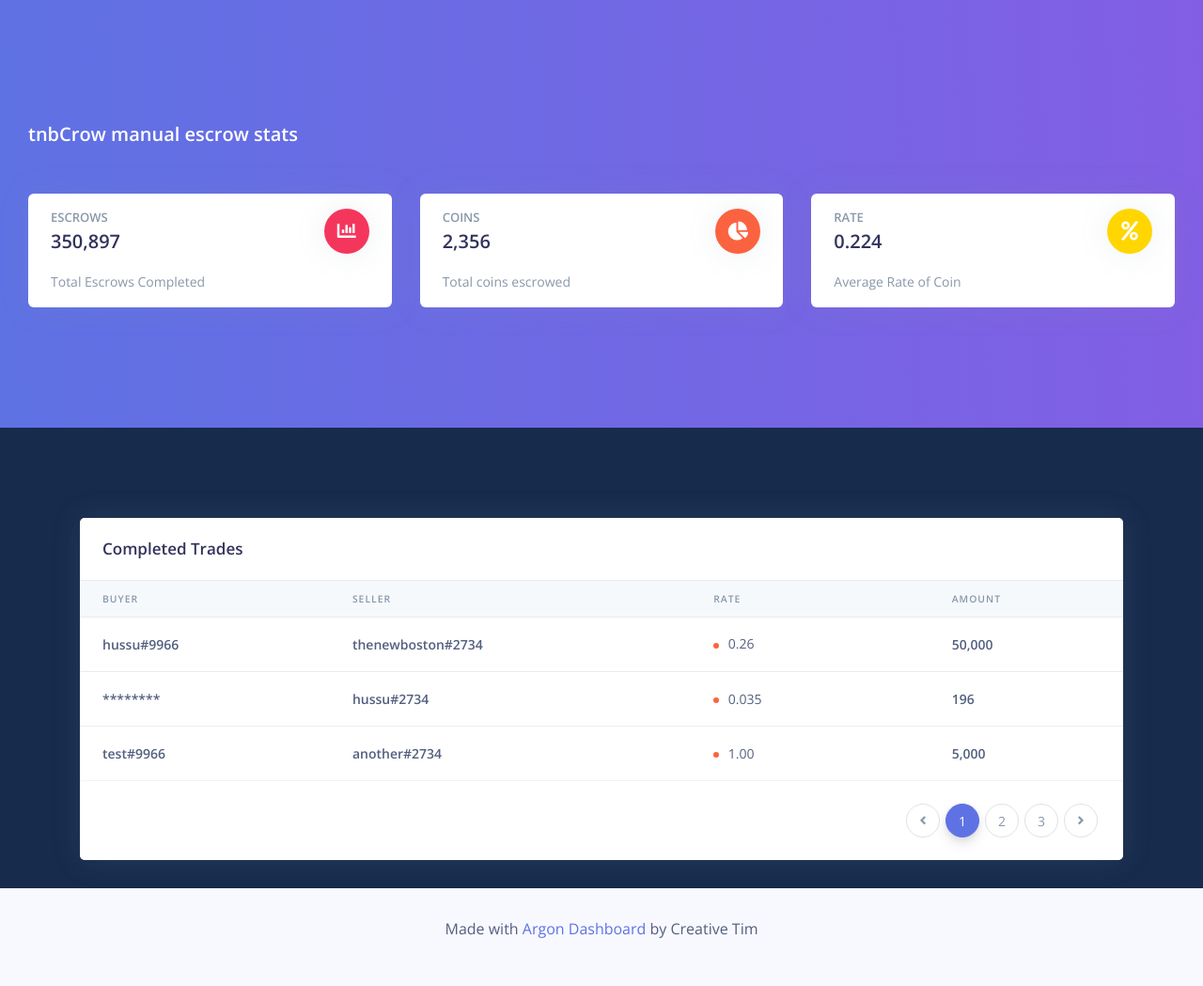
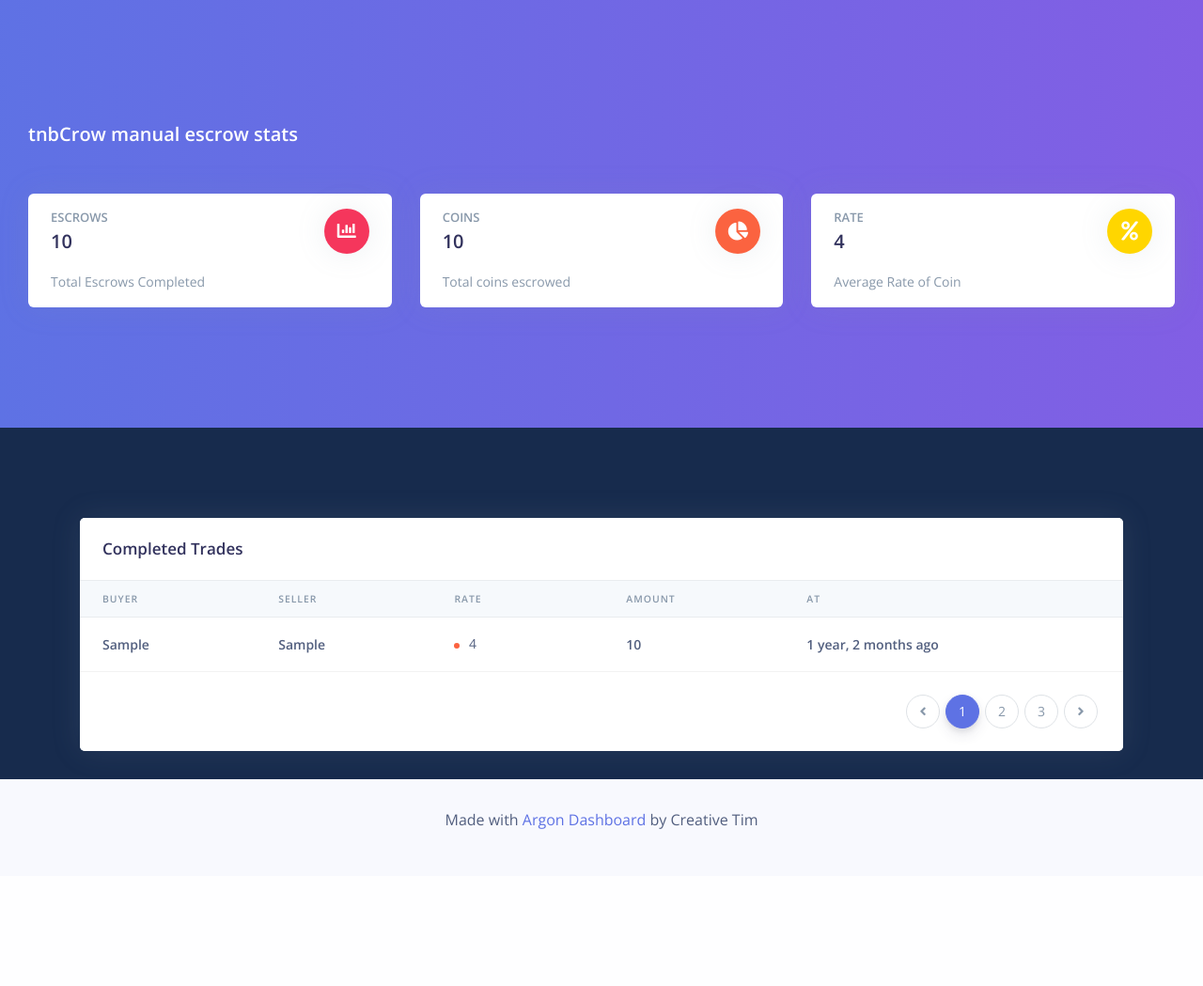
Before and after one commit to tnbCrow/crow-mvp, a Django app: page / in a window 1280 px wide. Shown: the whole page at 94% size. After the commit the page ends 882 px from the top, so only its background shows below. Run offline with Django 3.2, Linux system fonts and the light colour scheme; tables that the repository leaves empty hold one stand-in row (values such as "Sample post"); some libraries are stand-ins or nearby versions.

Commit message:
database contents in template

```diff
--- a/config/settings.py
+++ b/config/settings.py
@@ -25,7 +25,9 @@ INSTALLED_APPS = [
     'django.contrib.sessions',
     'django.contrib.messages',
     'django.contrib.staticfiles',
-    'trades'
+    'django.contrib.humanize',
+
+    'trades',
 ]
 
 MIDDLEWARE = [
--- a/trades/templates/home.html
+++ b/trades/templates/home.html
@@ -1,4 +1,6 @@
 {% load static %}
+{% load humanize %}
+
 <link href="https://fonts.googleapis.com/css?family=Open+Sans:300,400,600,700" rel="stylesheet">
 <link href="https://cdnjs.cloudflare.com/ajax/libs/font-awesome/5.3.1/css/all.min.css" rel="stylesheet">
 <link href="{% static 'trades/argon.css' %}" rel="stylesheet">
@@ -16,7 +18,7 @@
                   <div class="row">
                     <div class="col">
                       <h5 class="card-title text-uppercase text-muted mb-0">Escrows</h5>
-                      <span class="h2 font-weight-bold mb-0">350,897</span>
+                      <span class="h2 font-weight-bold mb-0">{{ object_list.stats.total_escrows }}</span>
                     </div>
                     <div class="col-auto">
                       <div class="icon icon-shape bg-danger text-white rounded-circle shadow">
@@ -36,7 +38,7 @@
                   <div class="row">
                     <div class="col">
                       <h5 class="card-title text-uppercase text-muted mb-0">Coins</h5>
-                      <span class="h2 font-weight-bold mb-0">2,356</span>
+                      <span class="h2 font-weight-bold mb-0">{{ object_list.stats.total_coins }}</span>
                     </div>
                     <div class="col-auto">
                       <div class="icon icon-shape bg-warning text-white rounded-circle shadow">
@@ -56,7 +58,7 @@
                   <div class="row">
                     <div class="col">
                       <h5 class="card-title text-uppercase text-muted mb-0">Rate</h5>
-                      <span class="h2 font-weight-bold mb-0">0.224</span>
+                      <span class="h2 font-weight-bold mb-0">{{ object_list.stats.rate }}</span>
                     </div>
                     <div class="col-auto">
                       <div class="icon icon-shape bg-yellow text-white rounded-circle shadow">
@@ -94,93 +96,47 @@
                     <th scope="col">Seller</th>
                     <th scope="col">Rate</th>
                     <th scope="col">Amount</th>
+                    <th scope="col">At</th>
                   </tr>
                 </thead>
                 <tbody>
+                {% for info in object_list.trades %}
                   <tr>
                     <th scope="row">
                       <div class="media align-items-center">
                         <div class="media-body">
-                          <span class="mb-0 text-sm">hussu#9966</span>
+                          <span class="mb-0 text-sm">{{ info.buyer }}</span>
                         </div>
                       </div>
                     </th>
                     <th scope="row">
                       <div class="media align-items-center">
                         <div class="media-body">
-                          <span class="mb-0 text-sm">thenewboston#2734</span>
+                          <span class="mb-0 text-sm">{{ info.seller }}</span>
                         </div>
                       </div>
                     </th>
                     <td>
                       <span class="badge badge-dot mr-4">
-                        <i class="bg-warning"></i> 0.26
+                        <i class="bg-warning"></i> {{ info.rate }}
                       </span>
                     </td>
                     <th scope="row">
                       <div class="media align-items-center">
                         <div class="media-body">
-                          <span class="mb-0 text-sm">50,000</span>
-                        </div>
-                      </div>
-                    </th>
-                  </tr>
-                  <tr>
-                    <th scope="row">
-                      <div class="media align-items-center">
-                        <div class="media-body">
-                          <span class="mb-0 text-sm">********</span>
+                          <span class="mb-0 text-sm">{{ info.amount }}</span>
                         </div>
                       </div>
                     </th>
                     <th scope="row">
                       <div class="media align-items-center">
                         <div class="media-body">
-                          <span class="mb-0 text-sm">hussu#2734</span>
-                        </div>
-                      </div>
-                    </th>
-                    <td>
-                      <span class="badge badge-dot mr-4">
-                        <i class="bg-warning"></i> 0.035
-                      </span>
-                    </td>
-                    <th scope="row">
-                      <div class="media align-items-center">
-                        <div class="media-body">
-                          <span class="mb-0 text-sm">196</span>
+                          <span class="mb-0 text-sm">{{ info.created_at|naturaltime }}</span>
                         </div>
                       </div>
                     </th>
                   </tr>
-                  <tr>
-                    <th scope="row">
-                      <div class="media align-items-center">
-                        <div class="media-body">
-                          <span class="mb-0 text-sm">test#9966</span>
-                        </div>
-                      </div>
-                    </th>
-                    <th scope="row">
-                      <div class="media align-items-center">
-                        <div class="media-body">
-                          <span class="mb-0 text-sm">another#2734</span>
-                        </div>
-                      </div>
-                    </th>
-                    <td>
-                      <span class="badge badge-dot mr-4">
-                        <i class="bg-warning"></i> 1.00
-                      </span>
-                    </td>
-                    <th scope="row">
-                      <div class="media align-items-center">
-                        <div class="media-body">
-                          <span class="mb-0 text-sm">5,000</span>
-                        </div>
-                      </div>
-                    </th>
-                  </tr>
+                {% endfor %}
                 </tbody>
               </table>
             </div>
```
